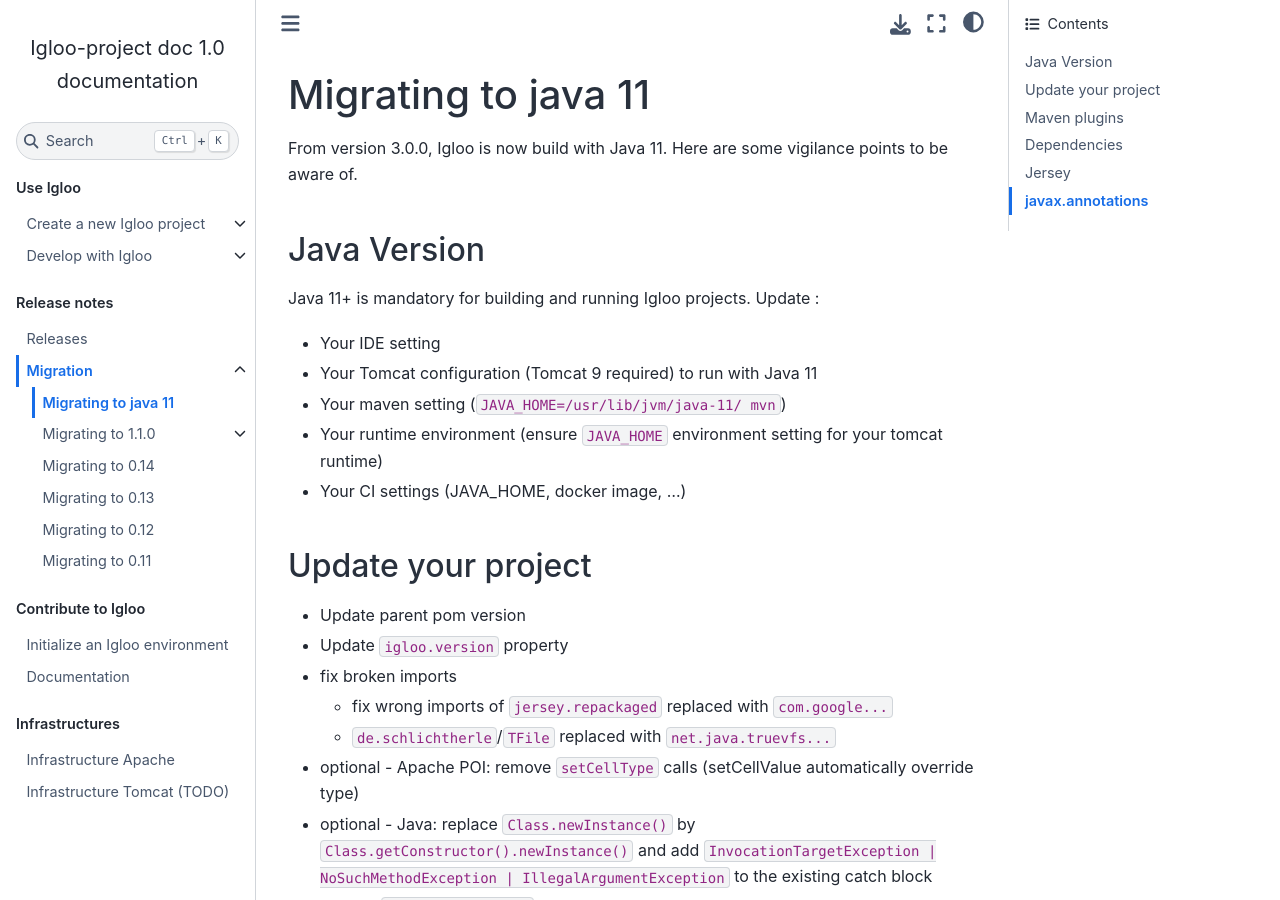
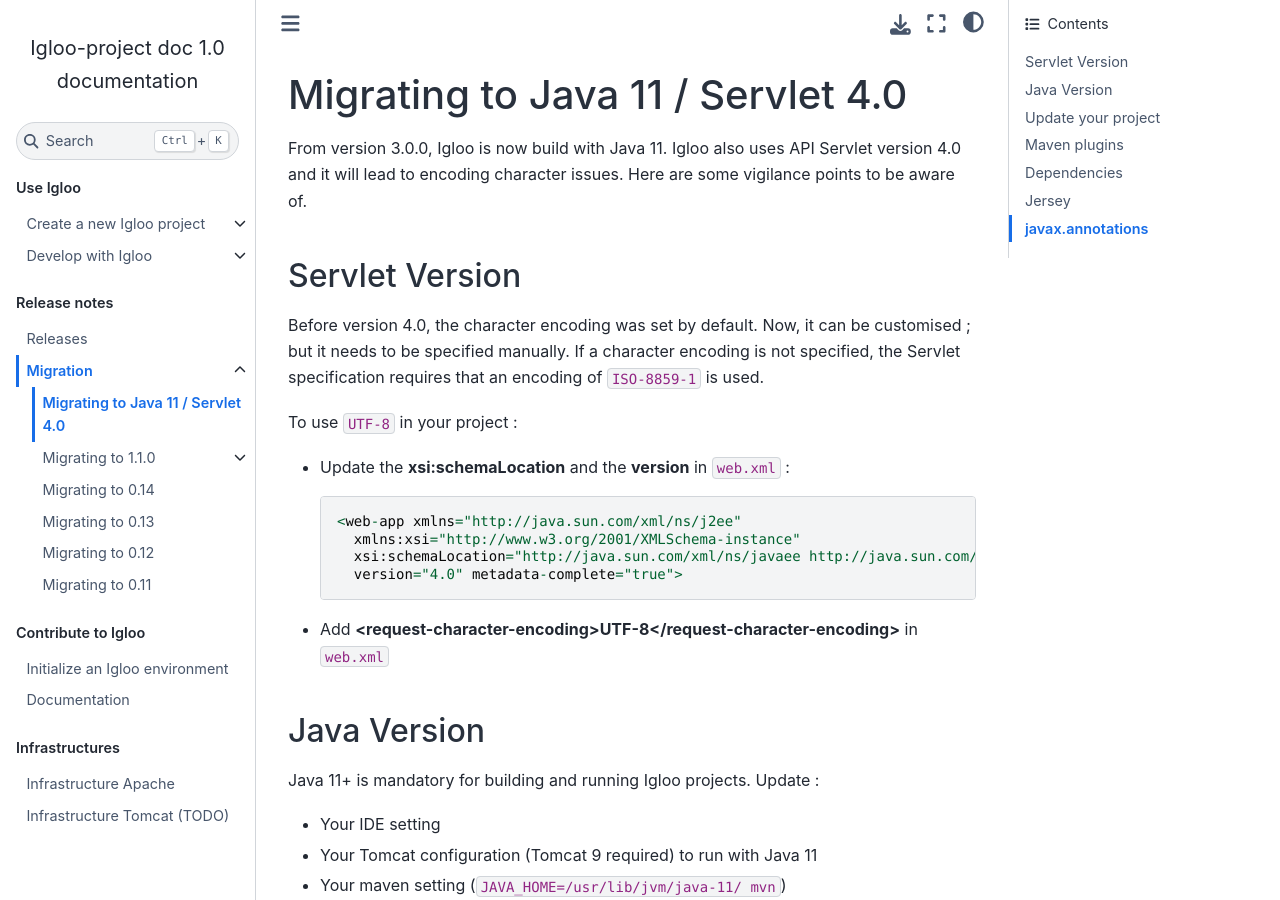
Before and after one commit to igloo-project/igloo-doc, a Sphinx documentation site: the page built from source/release-notes/migration/migrating-to-java11.rst, in a window 1280 px wide and 900 px high. Built offline with Sphinx 7.4.7 and the Sphinx Book theme 1.1.4, drawn with Linux system fonts in a browser that asks for light colours.

Commit message:
mirating to servlet 4.0

```diff
--- a/source/release-notes/migration/migrating-to-java11.rst
+++ b/source/release-notes/migration/migrating-to-java11.rst
@@ -1,10 +1,31 @@
 .. _migrating-to-java11:
 
-====================
-Migrating to java 11
-====================
+==================================
+Migrating to Java 11 / Servlet 4.0
+==================================
 
-From version 3.0.0, Igloo is now build with Java 11. Here are some vigilance points to be aware of.
+From version 3.0.0, Igloo is now build with Java 11. Igloo also uses API Servlet version 4.0 and it will lead to encoding character issues.
+Here are some vigilance points to be aware of.
+
+
+Servlet Version
+===============
+
+Before version 4.0, the character encoding was set by default. Now, it can be customised ; but it needs to be specified manually.
+If a character encoding is not specified, the Servlet specification requires that an encoding of ``ISO-8859-1`` is used.
+
+To use ``UTF-8`` in your project :
+
+* Update the **xsi:schemaLocation** and the **version** in ``web.xml`` :
+
+  .. code::
+
+	<web-app xmlns="http://java.sun.com/xml/ns/j2ee"
+          xmlns:xsi="http://www.w3.org/2001/XMLSchema-instance"
+          xsi:schemaLocation="http://java.sun.com/xml/ns/javaee http://java.sun.com/xml/ns/javaee/web-app_4_0.xsd"
+          version="4.0" metadata-complete="true">
+
+* Add **<request-character-encoding>UTF-8</request-character-encoding>** in ``web.xml``
 
 
 Java Version
```
Also changed, not shown: source/release-notes/releases.rst (+7 -6 lines).
